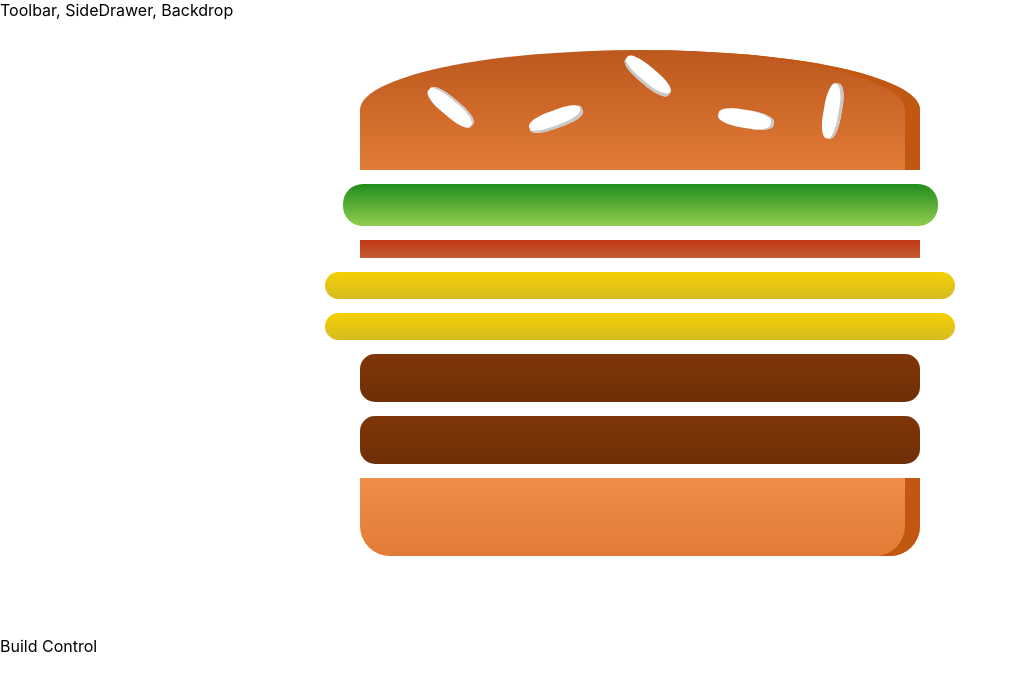
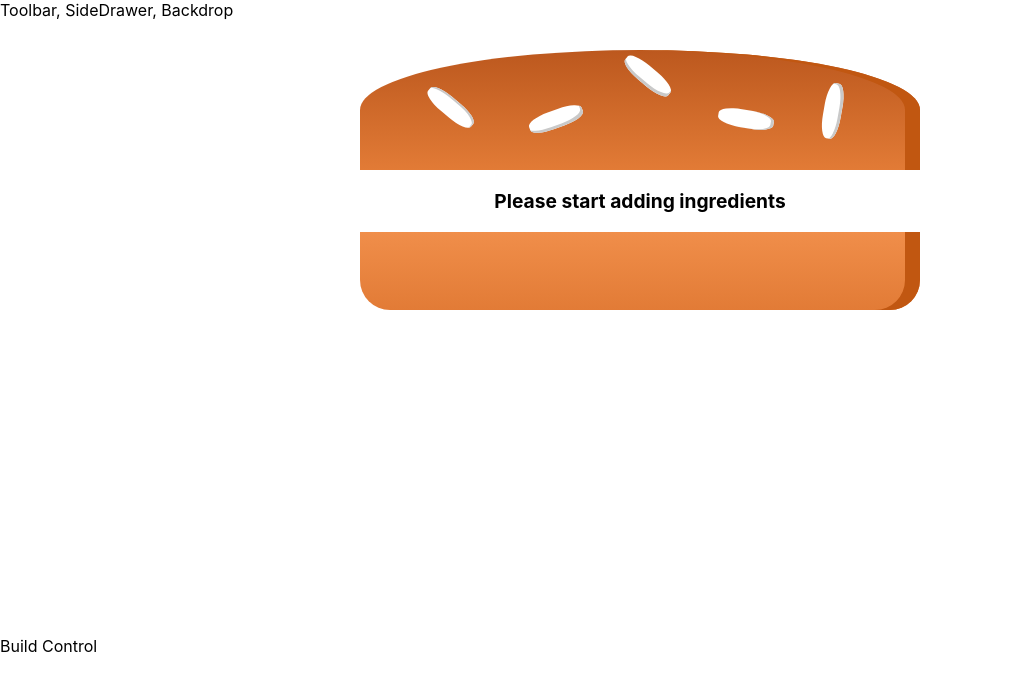
Before and after one commit to ionescuflorin/burger-builder, a React (Create React App) app: page / in a window 1280 px wide. Shown: the top 690 px of the page, without its empty margins (0-1017 px from the left). Built offline with nearby package versions, Linux system fonts and the light colour scheme.

Commit message:
Added case when we don't have ingredients

```diff
--- a/src/components/Burger/Burger.jsx
+++ b/src/components/Burger/Burger.jsx
@@ -5,13 +5,19 @@
 const Burger = props => {
   // transform the ingredients object in an array so we can use map function
   // Object.keys - extracts the keys of a given obj and turns that in an array (the values 1122 are not part of the array)
-
   // see ref1
-  const transformedingredients = Object.keys(props.ingredients).map(igKey => {
+  let transformedingredients = Object.keys(props.ingredients).map(igKey => {
     return [...Array(props.ingredients[igKey])].map((_, i) => {
       return <BurgerIngredient key={igKey + i} type={igKey} />;
     });
-  });
+  }) // here if we have 0 for all ingredients it will be returned different empty arrays so we can't check if it's empty or not
+.reduce((arr, el) => {
+    return arr.concat(el) // now we have an array that can be either empty or having ingredients
+}, []);
+
+if (transformedingredients.length === 0) {
+    transformedingredients = <p>Please start adding ingredients</p>
+}
 
   return (
     <div className="Burger">
--- a/src/containers/BurgerBuilder/BurgerBuilder.jsx
+++ b/src/containers/BurgerBuilder/BurgerBuilder.jsx
@@ -5,10 +5,10 @@
 class BurgerBuilder extends React.Component {
     state = {
         ingredients: {
-            salad: 1,
-            bacon: 1,
-            cheese: 2,
-            meat: 2
+            salad: 0,
+            bacon: 0,
+            cheese: 0,
+            meat: 0
         }
     }
 
```
